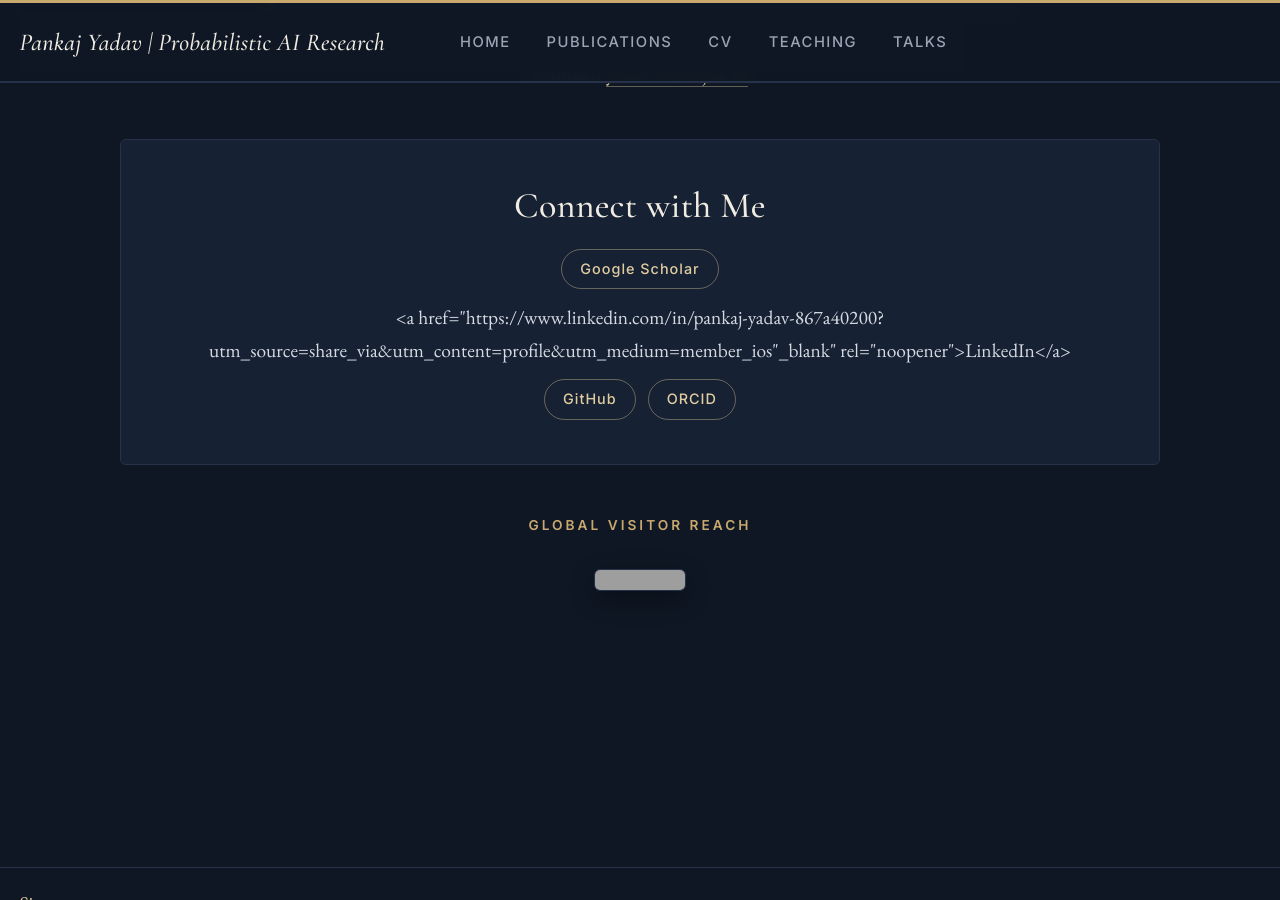
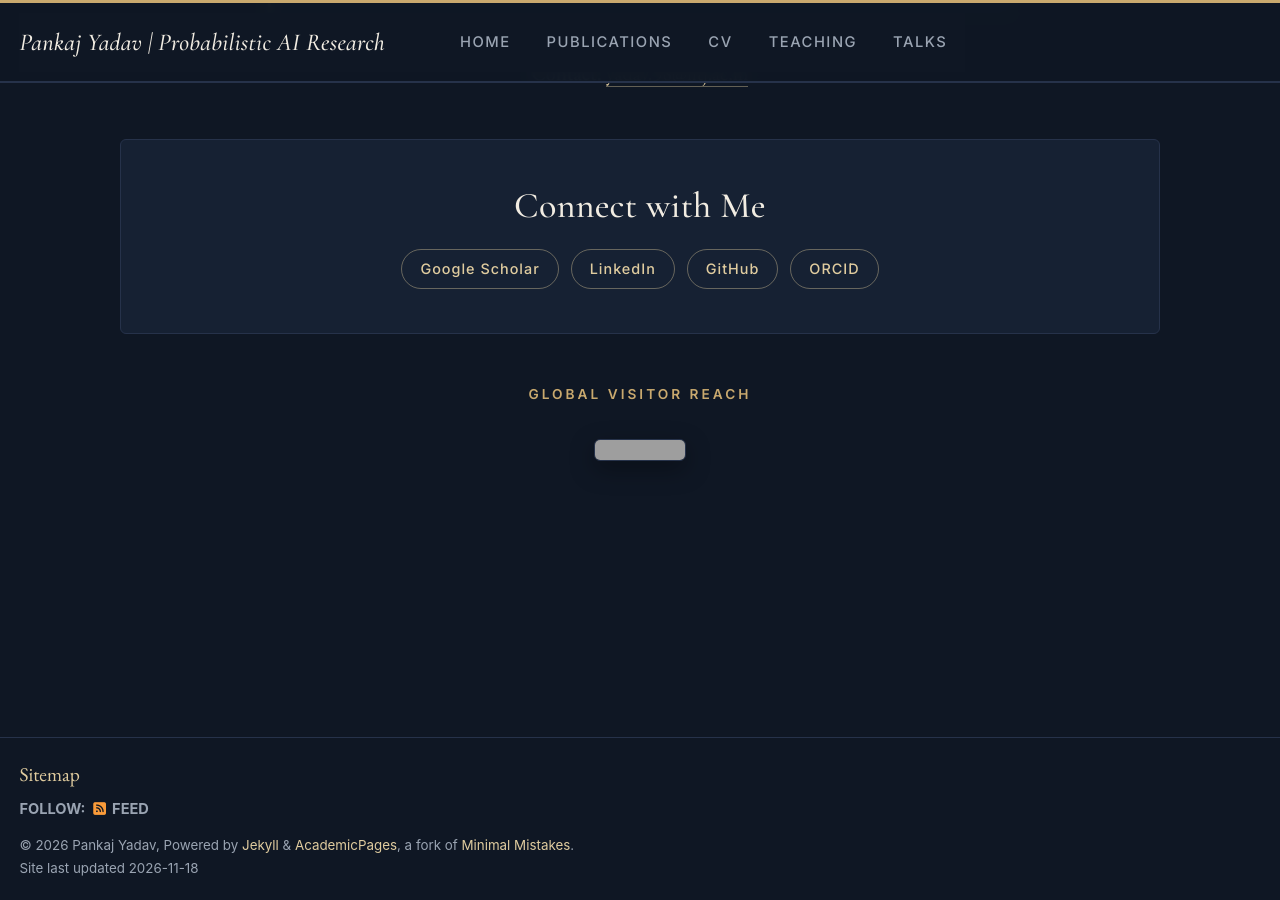
Before and after one commit to rogue816/pankajyadav.github.io, a Jekyll site: the page built from _pages/index.md, in a window 1280 px wide and 900 px high, scrolled down 2369 px. Built offline with Jekyll 4.4.1, drawn with Linux system fonts in a browser that asks for light colours; a script that is not in the unit is left out; part of the change alters nothing that is shown; grey boxes are pictures that could not be loaded.

Commit message:
Update index.md

```diff
--- a/_pages/index.md
+++ b/_pages/index.md
@@ -336,7 +336,7 @@ author_profile: false
 <h2>Connect with Me</h2>
 <div class="py-links">
 <a href="https://scholar.google.co.in/citations?hl=en" target="_blank" rel="noopener">Google Scholar</a>
-<a href="https://www.linkedin.com/in/pankaj-yadav-867a40200?utm_source=share_via&utm_content=profile&utm_medium=member_ios"_blank" rel="noopener">LinkedIn</a>
+<a href="https://www.linkedin.com/in/pankaj-yadav-867a40200?utm_source=share_via&utm_content=profile&utm_medium=member_ios" target="_blank" rel="noopener">LinkedIn</a>
 <a href="https://github.com/rogue816" target="_blank" rel="noopener">GitHub</a>
 <a href="https://orcid.org" target="_blank" rel="noopener">ORCID</a>
 </div>
```
